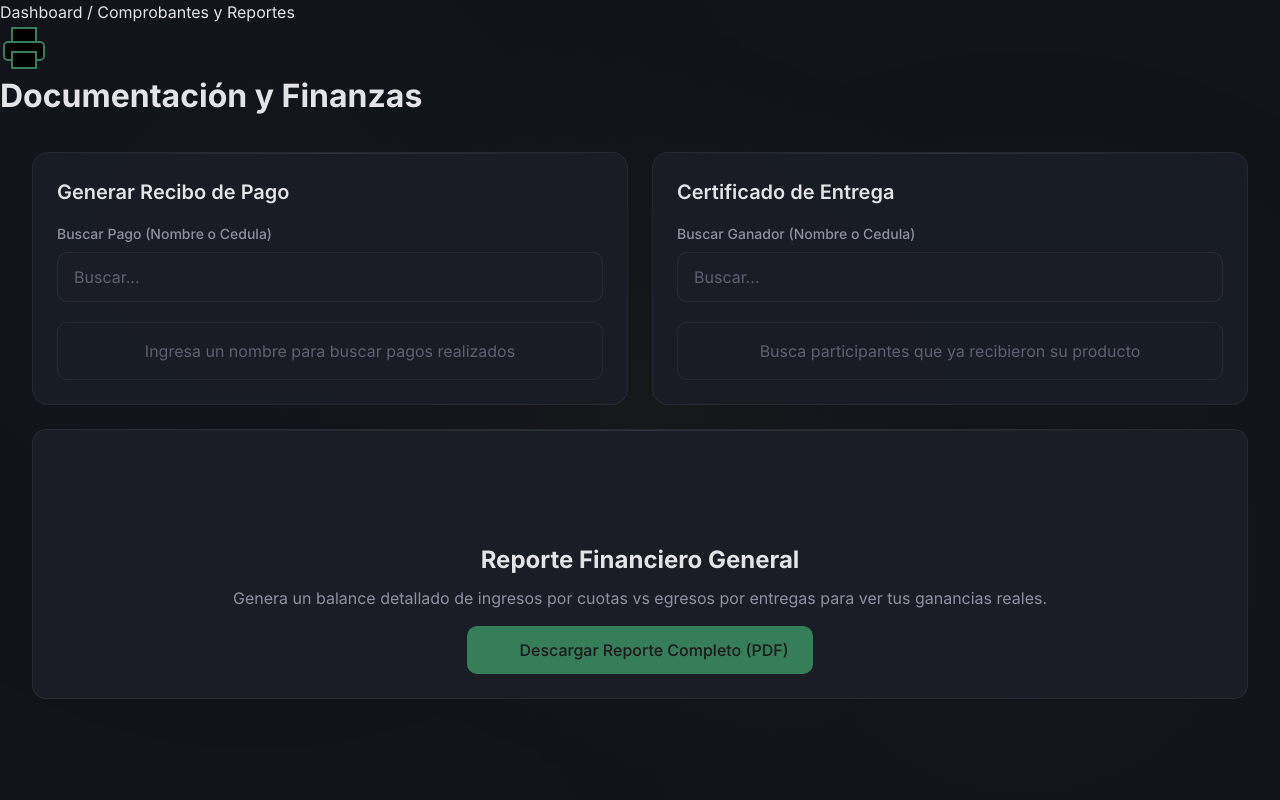
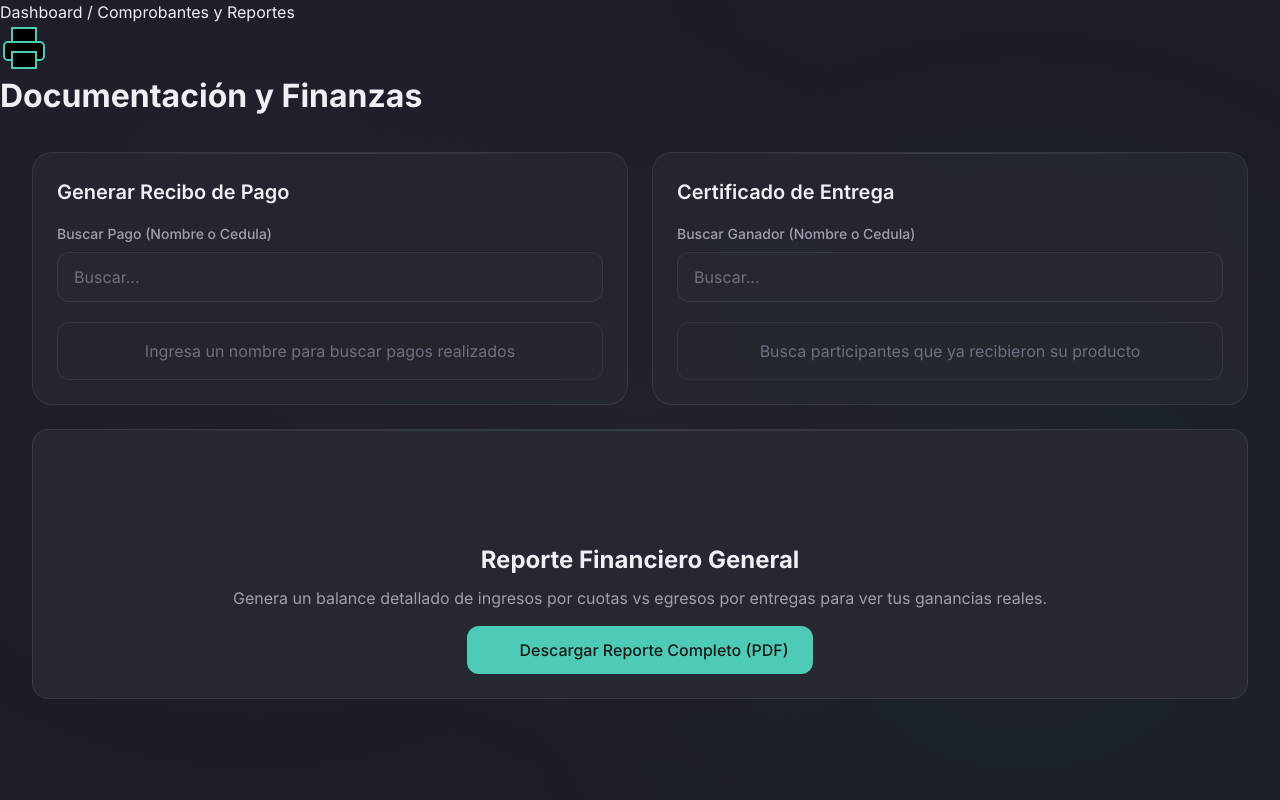
Before and after one commit to cordev24/san, a PHP site: page /modules/comprobantes/index.php in a window 1280 px wide. Run offline with PHP 8.4, Linux system fonts and the light colour scheme; a user stored in the database is signed in; data comes from the database, SQL or seed files in the repository.

Commit message:
Apply modern vibrant palette - bright and distinctive
- Primary: Electric Indigo (vibrant but professional)
- Secondary: Coral Pink (friendly, warm)
- Accent: Mint Cyan (fresh, modern)

- Module colors - modern and memorable:
  - Electrodomesticos: Soft Indigo
  - Telefonia: Fresh Cyan
  - Motocicletas: Energetic Orange
  - Turnos: Lavender Purple
  - Comprobantes: Golden Yellow

- Lighter background for a fresher feel
- More vibrant and less generic than typical dark themes

```diff
--- a/assets/css/variables.css
+++ b/assets/css/variables.css
@@ -1,105 +1,105 @@
-/* MySan Design System - Professional Financial Palette
- * Clean, trustworthy colors for savings group management
- * Inspired by modern banking/fintech apps - professional but approachable
+/* MySan Design System - Modern Light-Fresh Palette
+ * Clean, bright, and distinctive - not your typical dark theme
+ * Inspired by modern SaaS apps with personality
  */
 
 :root {
     /* ============================================
-       CORE COLORS - Professional & Trustworthy
+       CORE COLORS - Bright & Distinctive
        ============================================ */
 
-    /* Primary - Navy Blue (trust, stability, professionalism) */
-    --color-primary: hsl(215, 50%, 35%);
-    --color-primary-dim: hsl(215, 45%, 28%);
-    --color-primary-glow: hsla(215, 50%, 35%, 0.2);
-    --color-primary-light: hsl(215, 55%, 42%);
+    /* Primary - Electric Indigo (vibrant but professional) */
+    --color-primary: hsl(240, 60%, 55%);
+    --color-primary-dim: hsl(240, 55%, 45%);
+    --color-primary-glow: hsla(240, 60%, 55%, 0.25);
+    --color-primary-light: hsl(240, 65%, 65%);
 
-    /* Secondary - Forest Green (growth, money, prosperity) */
-    --color-secondary: hsl(150, 40%, 35%);
-    --color-secondary-dim: hsl(150, 35%, 28%);
-    --color-secondary-glow: hsla(150, 40%, 35%, 0.2);
-    --color-secondary-light: hsl(150, 45%, 42%);
+    /* Secondary - Coral Pink (friendly, warm) */
+    --color-secondary: hsl(350, 65%, 60%);
+    --color-secondary-dim: hsl(350, 55%, 50%);
+    --color-secondary-glow: hsla(350, 65%, 60%, 0.25);
+    --color-secondary-light: hsl(350, 70%, 70%);
 
-    /* Accent - Golden/Amber (wealth, savings, achievement) */
-    --color-accent: hsl(40, 60%, 45%);
-    --color-accent-dim: hsl(40, 55%, 38%);
-    --color-accent-glow: hsla(40, 60%, 45%, 0.2);
-    --color-accent-light: hsl(40, 65%, 52%);
+    /* Accent - Mint Cyan (fresh, modern) */
+    --color-accent: hsl(170, 55%, 55%);
+    --color-accent-dim: hsl(170, 45%, 45%);
+    --color-accent-glow: hsla(170, 55%, 55%, 0.25);
+    --color-accent-light: hsl(170, 60%, 65%);
 
     /* ============================================
-       MODULE COLORS - Distinct but Professional
+       MODULE COLORS - Modern & Memorable
        ============================================ */
 
-    /* Electrodomesticos - Slate Blue */
-    --color-electro: hsl(210, 35%, 40%);
-    --color-electro-dim: hsl(210, 30%, 32%);
-    --color-electro-glow: hsla(210, 35%, 40%, 0.2);
+    /* Electrodomesticos - Soft Indigo */
+    --color-electro: hsl(235, 50%, 55%);
+    --color-electro-dim: hsl(235, 45%, 45%);
+    --color-electro-glow: hsla(235, 50%, 55%, 0.25);
 
-    /* Telefonia - Jade Green (money/success) */
-    --color-telefonia: hsl(155, 35%, 35%);
-    --color-telefonia-dim: hsl(155, 30%, 28%);
-    --color-telefonia-glow: hsla(155, 35%, 35%, 0.2);
+    /* Telefonia - Fresh Cyan */
+    --color-telefonia: hsl(165, 50%, 50%);
+    --color-telefonia-dim: hsl(165, 40%, 40%);
+    --color-telefonia-glow: hsla(165, 50%, 50%, 0.25);
 
-    /* Motociculares - Copper/Bronze */
-    --color-moto: hsl(25, 45%, 45%);
-    --color-moto-dim: hsl(25, 40%, 38%);
-    --color-moto-glow: hsla(25, 45%, 45%, 0.2);
+    /* Motocicletas - Energetic Orange */
+    --color-moto: hsl(20, 75%, 55%);
+    --color-moto-dim: hsl(20, 65%, 45%);
+    --color-moto-glow: hsla(20, 75%, 55%, 0.25);
 
-    /* Turnos - Deep Purple (elegance) */
-    --color-turnos: hsl(260, 30%, 40%);
-    --color-turnos-dim: hsl(260, 25%, 32%);
-    --color-turnos-glow: hsla(260, 30%, 40%, 0.2);
+    /* Turnos - Lavender Purple */
+    --color-turnos: hsl(270, 45%, 60%);
+    --color-turnos-dim: hsl(270, 40%, 50%);
+    --color-turnos-glow: hsla(270, 45%, 60%, 0.25);
 
-    /* Comprobantes - Teal (verification/success) */
-    --color-comprobantes: hsl(175, 35%, 38%);
-    --color-comprobantes-dim: hsl(175, 30%, 30%);
-    --color-comprobantes-glow: hsla(175, 35%, 38%, 0.2);
+    /* Comprobantes - Golden Yellow */
+    --color-comprobantes: hsl(45, 70%, 55%);
+    --color-comprobantes-dim: hsl(45, 60%, 45%);
+    --color-comprobantes-glow: hsla(45, 70%, 55%, 0.25);
 
     /* ============================================
-       LEGACY ALIASES - Professional colors
+       LEGACY ALIASES
        ============================================ */
     --color-violeta: var(--color-turnos);
     --color-violeta-dim: var(--color-turnos-dim);
     --color-violeta-glow: var(--color-turnos-glow);
 
-    --color-menta: var(--color-secondary);
-    --color-menta-dim: var(--color-secondary-dim);
-    --color-menta-glow: var(--color-secondary-glow);
+    --color-menta: var(--color-accent);
+    --color-menta-dim: var(--color-accent-dim);
+    --color-menta-glow: var(--color-accent-glow);
 
-    --color-salmon: var(--color-accent);
-    --color-salmon-dim: var(--color-accent-dim);
-    --color-salmon-glow: var(--color-accent-glow);
+    --color-salmon: var(--color-secondary);
+    --color-salmon-dim: var(--color-secondary-dim);
+    --color-salmon-glow: var(--color-secondary-glow);
 
     /* ============================================
-       SURFACES - Clean, professional dark
+       SURFACES - Lighter & Warmer
        ============================================ */
 
-    --color-background: #12141a;
-    --color-surface: #1a1d26;
-    --color-surface-elevated: #22262f;
-    --color-surface-hover: #282c38;
+    --color-background: #1c1e26;
+    --color-surface: #252830;
+    --color-surface-elevated: #2e313a;
+    --color-surface-hover: #363942;
 
-    /* Glassmorphism - Subtle */
-    --glass-background: rgba(26, 29, 38, 0.95);
-    --glass-border: rgba(255, 255, 255, 0.06);
-    --glass-blur: blur(8px);
+    /* Glassmorphism - Brighter */
+    --glass-background: rgba(37, 40, 48, 0.85);
+    --glass-border: rgba(255, 255, 255, 0.08);
+    --glass-blur: blur(10px);
 
     /* ============================================
-       TEXT COLORS - Easy to read
+       TEXT COLORS
        ============================================ */
 
-    --color-text-primary: #e4e4e8;
-    --color-text-secondary: #9090a0;
-    --color-text-tertiary: #606070;
-    --color-text-inverse: #12141a;
+    --color-text-primary: #f0f0f4;
+    --color-text-secondary: #a0a0b0;
+    --color-text-tertiary: #707080;
+    --color-text-inverse: #1c1e26;
 
     /* ============================================
-       STATUS COLORS - Clear communication
+       STATUS COLORS
        ============================================ */
 
-    --color-success: var(--color-secondary);
-    --color-warning: var(--color-accent);
-    --color-error: hsl(0, 50%, 50%);
+    --color-success: var(--color-accent);
+    --color-warning: var(--color-secondary);
+    --color-error: hsl(0, 60%, 60%);
     --color-info: var(--color-primary);
 
     /* ============================================
@@ -142,36 +142,36 @@
        BORDER RADIUS
        ============================================ */
 
-    --radius-sm: 6px;
-    --radius-md: 10px;
-    --radius-lg: 14px;
-    --radius-bento: 16px;
+    --radius-sm: 8px;
+    --radius-md: 12px;
+    --radius-lg: 16px;
+    --radius-bento: 20px;
     --radius-full: 9999px;
 
     /* ============================================
-       SHADOWS - Subtle, refined
+       SHADOWS
        ============================================ */
 
-    --shadow-sm: 0 1px 4px rgba(0, 0, 0, 0.3);
-    --shadow-md: 0 3px 8px rgba(0, 0, 0, 0.35);
-    --shadow-lg: 0 6px 20px rgba(0, 0, 0, 0.4);
+    --shadow-sm: 0 2px 6px rgba(0, 0, 0, 0.35);
+    --shadow-md: 0 4px 12px rgba(0, 0, 0, 0.4);
+    --shadow-lg: 0 8px 24px rgba(0, 0, 0, 0.45);
 
-    --shadow-glow-primary: 0 0 15px var(--color-primary-glow);
-    --shadow-glow-secondary: 0 0 15px var(--color-secondary-glow);
-    --shadow-glow-accent: 0 0 15px var(--color-accent-glow);
+    --shadow-glow-primary: 0 0 20px var(--color-primary-glow);
+    --shadow-glow-secondary: 0 0 20px var(--color-secondary-glow);
+    --shadow-glow-accent: 0 0 20px var(--color-accent-glow);
 
     /* Legacy glows */
-    --shadow-glow-violeta: 0 0 15px var(--color-turnos-glow);
-    --shadow-glow-menta: 0 0 15px var(--color-secondary-glow);
-    --shadow-glow-salmon: 0 0 15px var(--color-accent-glow);
+    --shadow-glow-violeta: 0 0 20px var(--color-turnos-glow);
+    --shadow-glow-menta: 0 0 20px var(--color-accent-glow);
+    --shadow-glow-salmon: 0 0 20px var(--color-secondary-glow);
 
     /* ============================================
        TRANSITIONS
        ============================================ */
 
-    --transition-fast: 120ms ease;
-    --transition-base: 200ms ease;
-    --transition-slow: 300ms ease;
+    --transition-fast: 150ms ease;
+    --transition-base: 250ms ease;
+    --transition-slow: 350ms ease;
 
     /* ============================================
        Z-INDEX
```
